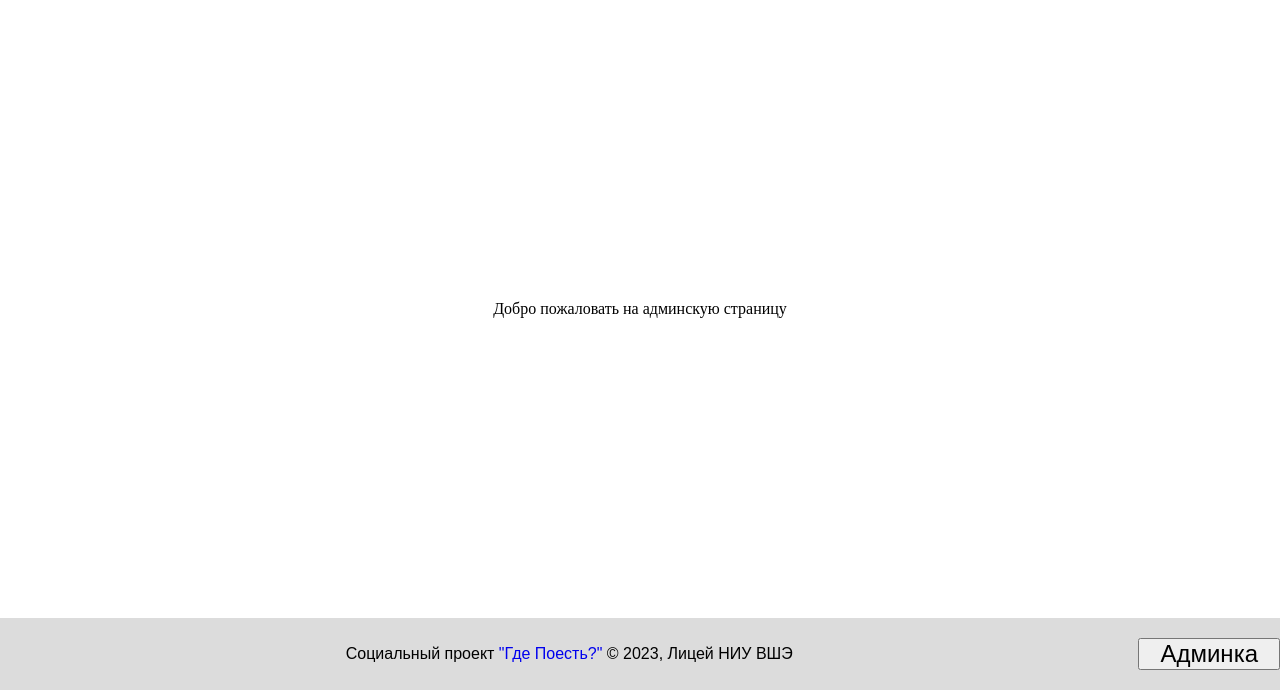
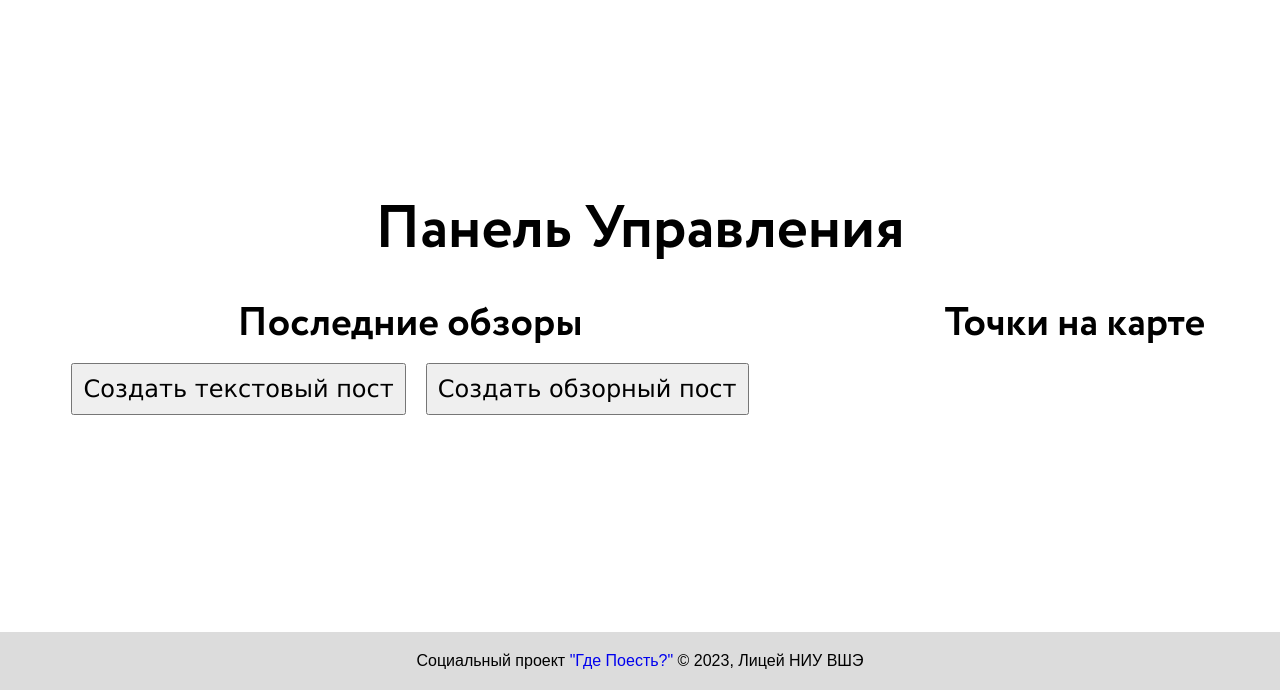
Before and after one commit to Where-to-Eat-HSE-Club/where-to-eat-site, a Flask app: template flaskr/templates/admin.html in a window 1280 px wide. Shown: the part 110-800 px from the top of the page. Run offline with Flask 3, Linux system fonts and the light colour scheme; the template is opened without the code that fills it, so the values that code supplies are empty.

Commit message:
Create basic admin page layout
Formatted posts and not formatted diner locations are loaded, the posts column has two dummy create post buttons

```diff
--- a/flaskr/main.py
+++ b/flaskr/main.py
@@ -159,7 +159,7 @@ def admin_panel():
     if get_sha512_hash(pass_key) != pass_key_hash:
         abort(401)
 
-    return render_template("admin.html")
+    return render_template("admin.html", posts=posts_dict, diners=diner_locations)
 
 
 @app.route("/lyceum_buildings")
--- /dev/null
+++ b/flaskr/static/css/admin.css
@@ -0,0 +1,120 @@
+.page-body {
+    flex: 1;
+    display: flex;
+    justify-content: center;
+    align-content: center;
+    flex-direction: column;
+}
+
+.admin-header {
+    text-align: center;
+    font-size: 60px;
+    font-weight: bold;
+    font-family: "CirceBold", sans-serif;
+    margin: 10px 0;
+}
+
+.admin-body {
+    display: flex;
+    flex-direction: row;
+    gap: 50px;
+    /*flex: 1;*/
+    /*justify-content: center;*/
+    /*align-items: center;*/
+}
+.posts-body {
+    display: flex;
+    flex-direction: column;
+    flex: 2;
+}
+.post-body {
+    display: flex;
+    flex: 1;
+}
+
+.places-body {
+    display: flex;
+    flex-direction: column;
+    flex: 1;
+}
+.sub-header {
+    text-align: center;
+    font-size: 40px;
+    font-weight: bold;
+    font-family: "CirceBold", sans-serif;
+    margin: 10px 0;
+}
+
+.diner-places {
+    width: 600px;
+}
+
+.posts {
+    padding: 20px;
+    display: flex;
+    flex-direction: column;
+    gap: 20px;
+}
+
+.post {
+    background-color: #cccccc;
+    padding: 10px 20px;
+    border-color: black;
+    border-radius: 20px;
+    border-style: solid;
+    font-size: 16px;
+    line-height: 1.3;
+}
+
+.post-header {
+    text-align: center;
+    font-size: 28px;
+    margin: 10px;
+    font-weight: bold;
+}
+.post-info {
+    color: grey;
+    text-align: right;
+}
+.blog-redirect-button-container {
+    display: flex;
+    justify-content: end;
+    flex-direction: row;
+    align-items: center;
+}
+
+.redirect-button {
+    font-family: "Verdana", sans-serif;
+    padding: 10px;
+    font-size: 24px;
+}
+
+.control-buttons {
+    display: flex;
+    justify-content: center;
+    flex-direction: row;
+    align-items: center;
+    gap: 20px;
+}
+
+.create-post-button {
+    font-family: "Verdana", sans-serif;
+    padding: 10px;
+    font-size: 24px;
+}
+.diner-locations {
+    display: flex;
+    justify-content: center;
+    align-items: center;
+    flex-direction: column;
+    gap: 20px;
+}
+.diner-location {
+    background-color: #cccccc;
+    padding: 10px 20px;
+    border-color: black;
+    border-radius: 20px;
+    border-style: solid;
+    font-size: 16px;
+    line-height: 1.3;
+}
--- a/flaskr/static/css/auth.css
+++ /dev/null
@@ -1,6 +0,0 @@
-.admin-body {
-    display: flex;
-    justify-content: center;
-    align-content: center;
-
-}
--- a/flaskr/static/css/common.css
+++ b/flaskr/static/css/common.css
@@ -35,7 +35,7 @@ html, body {
     color: black;
     font-family: "Arial", serif;
     font-size: 16px;
-    padding: 20px 0;
+    padding: 20px 10px;
 }
 
 .footer-text-container {
--- a/flaskr/static/javascript/auth.js
+++ b/flaskr/static/javascript/auth.js
@@ -8,6 +8,8 @@ function sha512(str) {
 
 function promptAuth() {
     let authCode = window.prompt("Введите код авторизации")
+    if (authCode === "" || authCode == null) return;
+
     sha512(authCode).then(authCodeHash => {
         console.log(authCode)
         console.log(authCodeHash)
--- /dev/null
+++ b/flaskr/static/javascript/deleteFooterAuthButton.js
@@ -0,0 +1,5 @@
+function deleteAuthButton() {
+    let authButton = document.getElementById("auth-button")
+    authButton.remove()
+}
+deleteAuthButton()
--- a/flaskr/static/javascript/insertHeaderFooter.js
+++ b/flaskr/static/javascript/insertHeaderFooter.js
@@ -21,7 +21,7 @@ templateHeader.innerHTML = `
 templateFooter.innerHTML = `
     <div class="footer">
         <div class="footer-text-container"><div> Социальный проект  <a class="no-decoration" href="https://2359.hse.ru/spd/view/222">"Где Поесть?"</a>  © 2023, Лицей НИУ ВШЭ </div></div>
-        <button class="nav-button no-decoration footer-button" onclick="promptAuth()"><div class="nav-button-text">Админка</div></button>
+        <button class="nav-button no-decoration footer-button" id="auth-button" onclick="promptAuth()"><div class="nav-button-text">Админка</div></button>
     </div>
 `
 
--- a/flaskr/templates/admin.html
+++ b/flaskr/templates/admin.html
@@ -3,16 +3,63 @@
 <head>
     <meta charset="UTF-8">
     <link rel="shortcut icon" href="{{ url_for('static', filename='/images/favicon.ico') }}">
-
+    <script src="../static/javascript/auth.js"> </script>
     <script src="../static/javascript/insertHeaderFooter.js" defer></script>
+    <script src="../static/javascript/deleteFooterAuthButton.js" defer></script>
     <link rel="stylesheet" type="text/css" href="../static/css/common.css" />
-    <link rel="stylesheet" type="text/css" href="../static/css/auth.css" />
+    <link rel="stylesheet" type="text/css" href="../static/css/admin.css" />
 
     <title>Где Поесть? Домашняя Страница</title>
 </head>
 <body>
-    <div class="admin-body">
-      <div class="admin-header">Добро пожаловать на админскую страницу</div>
+    <div class="page-body">
+        <div class="admin-header">Панель Управления</div>
+        <div class="admin-body">
+            <div class="posts-body">
+                <div class="sub-header">
+                    Последние обзоры
+                </div>
+                <div class="control-buttons">
+                    <button class="create-post-button" onclick="alert('Not implemented')">Создать текстовый пост</button>
+                    <button class="create-post-button" onclick="alert('Not implemented')">Создать обзорный пост</button>
+                </div>
+                <div class="posts">
+                    {% for post in posts %}
+                        {% autoescape false %}
+                            <div class="post">
+                                <p class="post-header"> {{ post['name'] }} </p>
+                                <p class="post-info" > Обзор на {{ post['place_name'] }}, Автор: {{ post['author'] }}, Дата написания: {{ post['creation_date'] }}</p>
+                                <p class="post-body"> {{ post['body_text'] }} </p>
+                                <div class="blog-redirect-button-container"><button class="redirect-button" onclick="redirectToMap({{ post['diner_id'] }})">Показать на карте</button></div>
+                            </div>
+                        {% endautoescape %}
+                    {% endfor %}
+
+                </div>
+            </div>
+            <div class="places-body">
+                <div class="sub-header">
+                    Точки на карте
+                </div>
+                <div class="diner-locations">
+                    {% for diner_location in diners %}
+                        {% autoescape false %}
+                            <div class="diner-location">
+                                {{ diner_location }}
+                            </div>
+                        {% endautoescape %}
+                    {% endfor %}
+                </div>
+            </div>
+
+        </div>
+
     </div>
+    <script>
+        function redirectToMap(dinerID) {
+            console.log(dinerID)
+            window.location.href = "/map?highlighted_diner_id=" + dinerID;
+        }
+    </script>
 </body>
 </html>
--- a/flaskr/templates/blog.html
+++ b/flaskr/templates/blog.html
@@ -3,6 +3,7 @@
 <head>
     <meta charset="UTF-8">
     <link rel="shortcut icon" href="{{ url_for('static', filename='/images/favicon.ico') }}">
+    <script src="../static/javascript/auth.js"> </script>
     <script src="../static/javascript/insertHeaderFooter.js" defer></script>
     <link rel="stylesheet" type="text/css" href="../static/css/common.css" />
     <link rel="stylesheet" type="text/css" href="../static/css/blog.css" />
```
Also changed, not shown: flaskr/templates/map.html (+5 -8 lines).
